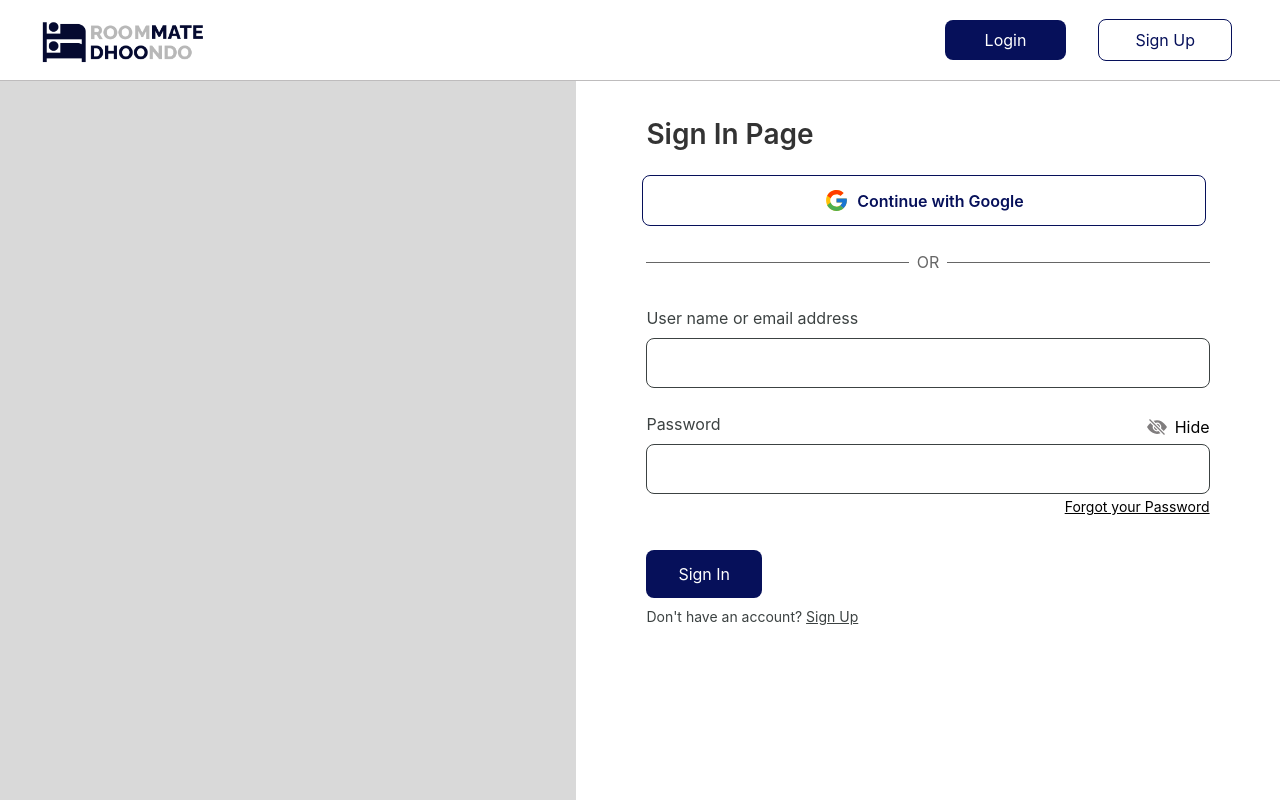
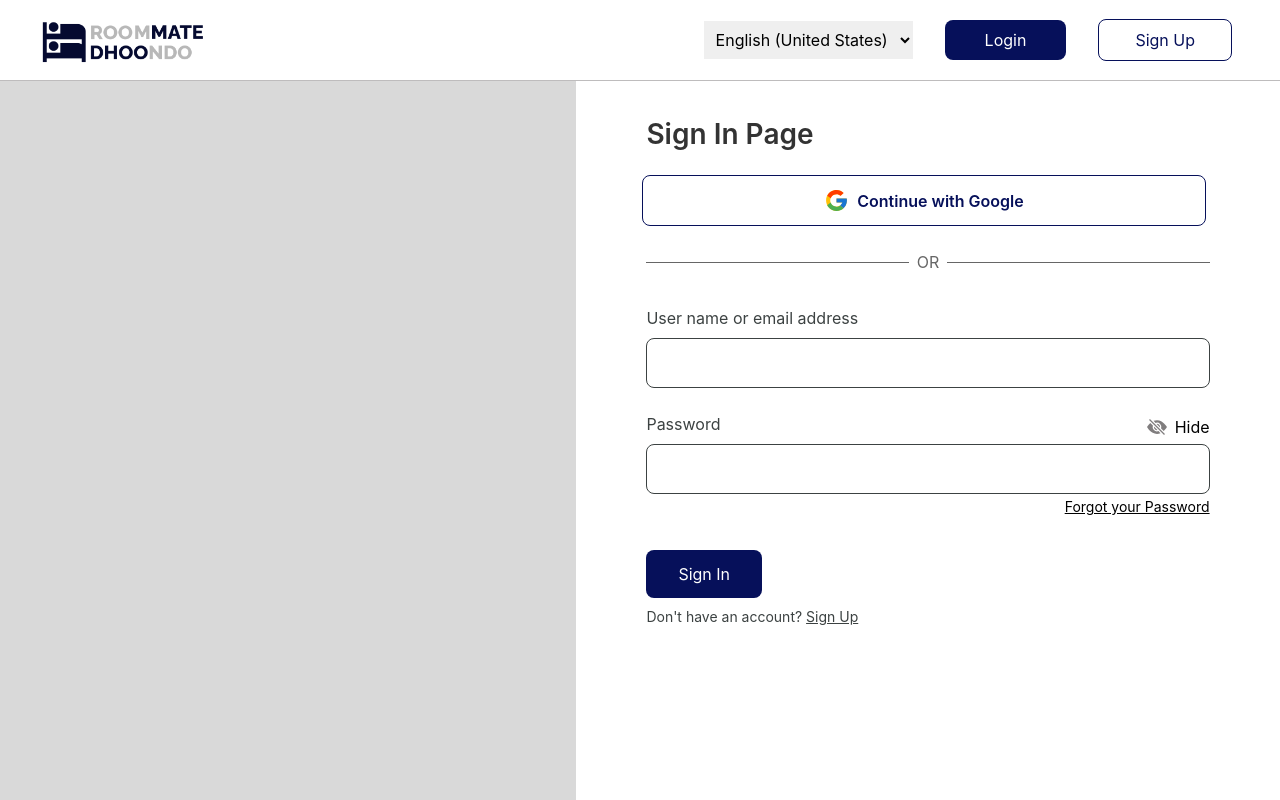
Before and after one commit to utkarsh-creator/Roommate-Dhoondho, a React (Create React App) app: page / in a window 1280 px wide. Built offline with nearby package versions, Linux system fonts and the light colour scheme.

Commit message:
“adding_lang_option”

```diff
--- a/src/Components/Header/Header.jsx
+++ b/src/Components/Header/Header.jsx
@@ -1,9 +1,7 @@
 import React from "react";
+import { Link, useLocation, useNavigate } from "react-router-dom";
+import logo from "../../Assets/logo.png";
 import "./Header.css";
-import logo from "../../Assets/logo.png";
-import { Link } from "react-router-dom";
-import { useLocation } from "react-router-dom";
-import { useNavigate } from "react-router-dom";
 function Header() {
   const { pathname } = useLocation();
   const navigation = useNavigate();
@@ -20,6 +18,15 @@ function Header() {
         className="h-[80px] cursor-pointer "
       />
       <div className="mr-[2rem] flex justify-center items-center">
+        <select className="mr-8 p-[0.5rem]">
+          <option value="en-US" selected>
+            English (United States)
+          </option>
+          {/* <option value="en-GB">English (United Kingdom)</option>
+          <option value="es">Spanish</option>
+          <option value="fr">French</option> */}
+        </select>
+
         <Link to="/">
           <button
             className={`${
```
